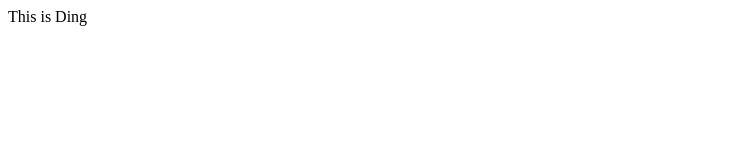
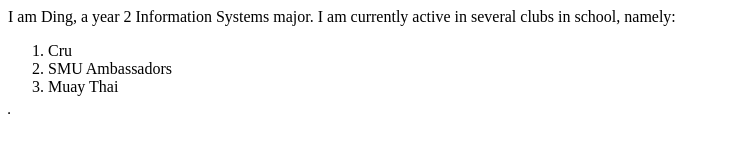
Before and after one commit to Developerding/Developerding.github.io, a plain HTML site: page index.html in a window 1280 px wide. Shown: the whole page, without its empty margins (0-730 px from the left). Drawn offline with Linux system fonts and the light colour scheme.

Commit message:
Update index.html

```diff
--- a/index.html
+++ b/index.html
@@ -1 +1,13 @@
-<head>This is Ding</head>
+<head>I am Ding, a year 2 Information Systems major.</head>
+<body>
+  I am currently active in several clubs in school, namely:
+  <ol>
+    <li> Cru </li>
+    <li> SMU Ambassadors </li>
+    <li> Muay Thai </li>
+  </ol>
+
+<table border='1'>
+
+</table>
+</body>
```
